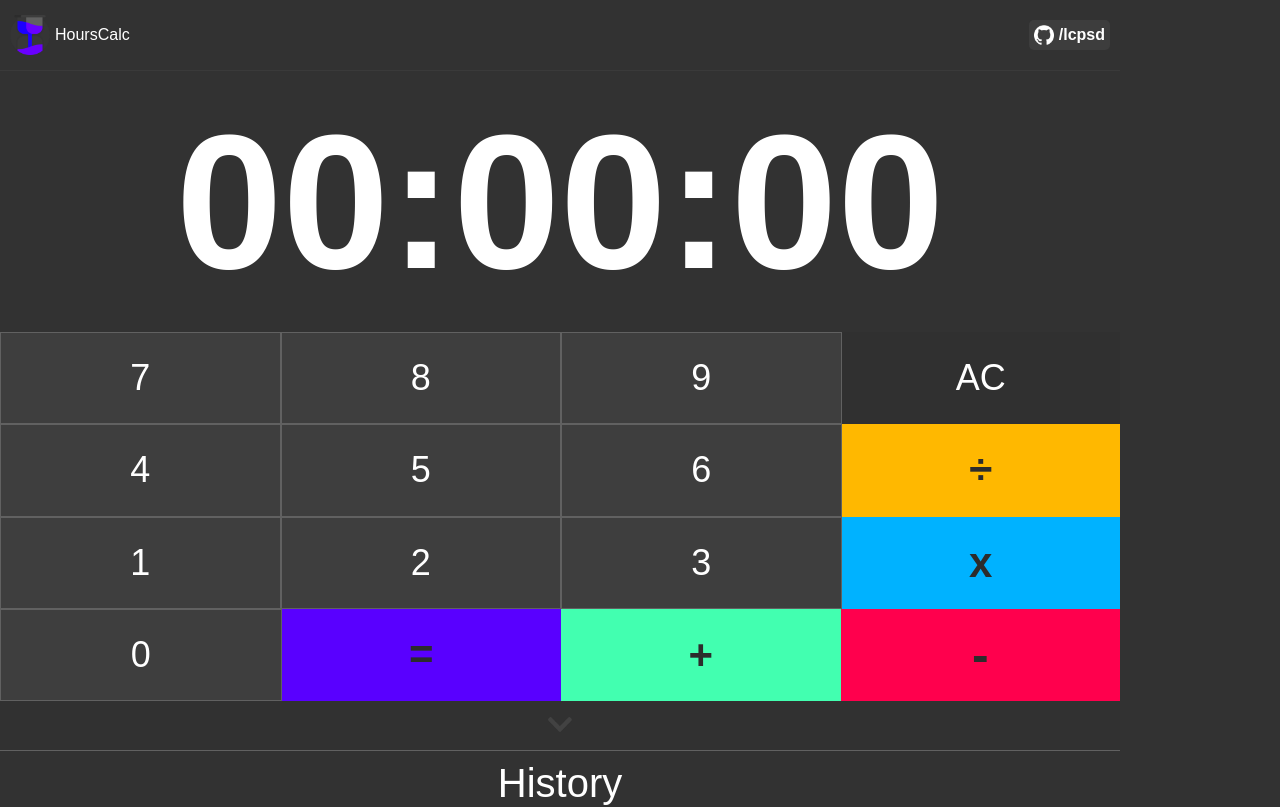
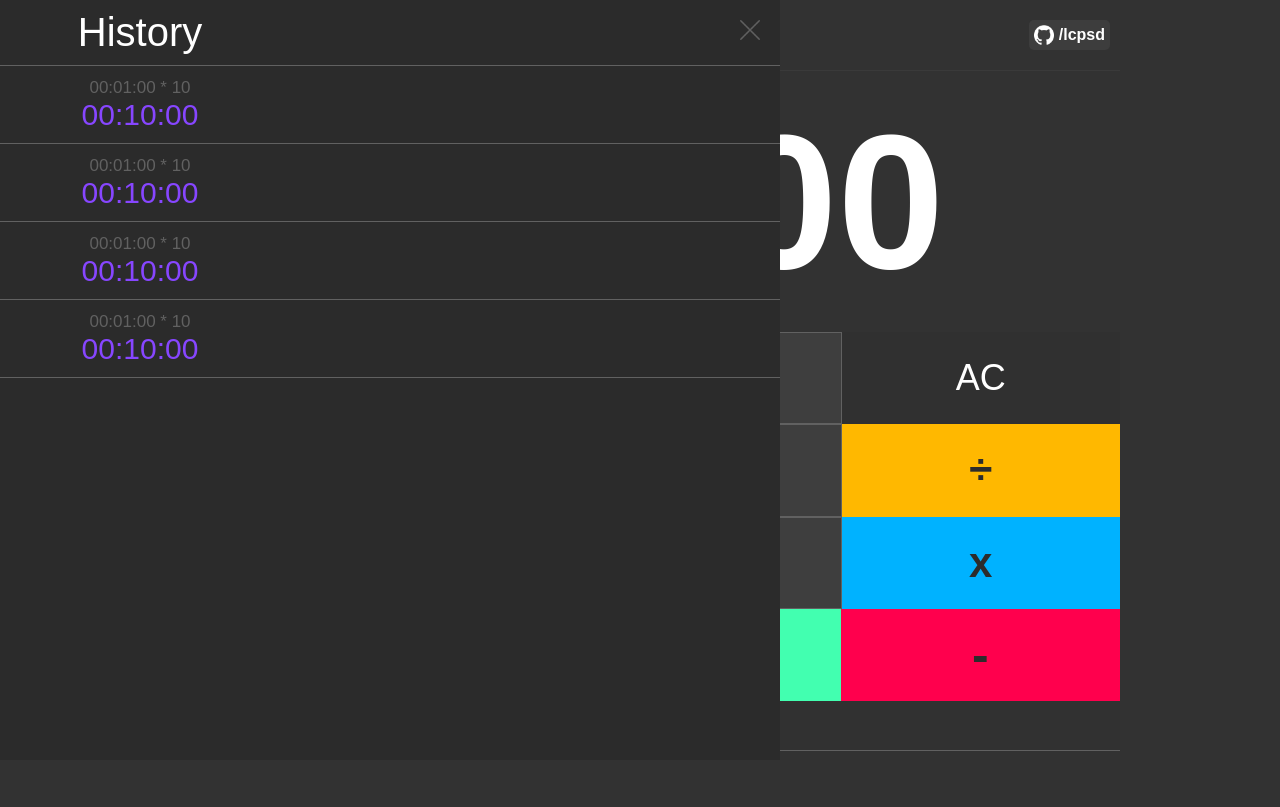
Before and after one commit to lcpsd/hours-calc, a React (Create React App) app: page / in a window 1280 px wide. Shown: the top 807 px of the page. Built offline with nearby package versions, Linux system fonts and the light colour scheme.

Commit message:
history context. ScrollScreenButton changed to ShowHistoryButton

```diff
--- a/src/App.jsx
+++ b/src/App.jsx
@@ -1,8 +1,11 @@
 import { Home } from './pages/Home';
 import './styles/global.scss'
+import {HistoryContextProvider} from './context/HistoryContext'
 
 export default function App() {
   return (
-    <Home/>
+    <HistoryContextProvider>
+      <Home/>
+    </HistoryContextProvider>
   );
 }
--- a/src/components/HistorySection.jsx
+++ b/src/components/HistorySection.jsx
@@ -1,7 +1,11 @@
 import {HistoryCard} from './HistoryCard'
+import closeIcon from '../public/close.png'
 import '../styles/historySection.scss'
+import {useHistoryHook} from '../hooks/useHistoryHook'
 
 export function HistorySection() {
+
+    const {isMenuVisible, setMenuVisibility} = useHistoryHook()
 
     const operations=[
         {
@@ -27,7 +31,11 @@ export function HistorySection() {
     ]
 
     return (
-        <div id="history-section">
+        <div id="history-section" className={isMenuVisible}>
+
+                <img id="close-icon" src={closeIcon} alt=""
+                onClick={() => setMenuVisibility('hidded')}/>
+
             <h3>History</h3>
             {
                 operations.map(({id ,operation, result}) => {
--- a/src/components/Home.jsx
+++ b/src/components/Home.jsx
@@ -1,7 +1,7 @@
 import { Navbar } from '../components/Navbar'
 import '../styles/home.scss'
 import { CalculatorSection } from './CalculatorSection'
-import { ScrollScreenButton } from './ScrollScreenButton'
+import { ShowHistoryButton } from './ShowHistoryButton'
 
 export function Home() {
 
@@ -10,7 +10,7 @@ export function Home() {
             <Navbar/>
             <main>
                 <CalculatorSection/>
-                <ScrollScreenButton/>
+                <ShowHistoryButton/>
             </main>
         </div>
     )
--- a/src/components/ScrollScreenButton.jsx
+++ /dev/null
@@ -1,11 +0,0 @@
-import arrow from '../public/arrow.png'
-import '../styles/scrollScreenButton.scss'
-
-export function ScrollScreenButton() {
-
-    return (
-        <button className="scroll-screen-button">
-            <img src={arrow} alt="" />
-        </button>
-    )
-}
--- /dev/null
+++ b/src/components/ShowHistoryButton.jsx
@@ -0,0 +1,11 @@
+import arrow from '../public/arrow.png'
+import '../styles/showHistoryButton.scss'
+
+export function ShowHistoryButton() {
+
+    return (
+        <button className="show-history-button">
+            <img src={arrow} alt="" />
+        </button>
+    )
+}
--- /dev/null
+++ b/src/context/HistoryContext.jsx
@@ -0,0 +1,14 @@
+import { createContext, useState } from "react";
+
+export const HistoryContext = createContext('')
+
+export function HistoryContextProvider(props){
+
+    const [isMenuVisible, setMenuVisibility] = useState('hidded')
+
+    return(
+        <HistoryContext.Provider value={{isMenuVisible, setMenuVisibility}}>
+            {props.children}
+        </HistoryContext.Provider>
+    )
+}
--- /dev/null
+++ b/src/hooks/useHistoryHook.js
@@ -0,0 +1,6 @@
+import { useContext } from "react";
+import { HistoryContext } from "../context/HistoryContext";
+
+export function useHistoryHook(){
+    return useContext(HistoryContext)
+}
--- a/src/pages/Home.jsx
+++ b/src/pages/Home.jsx
@@ -2,7 +2,7 @@ import { Navbar } from '../components/Navbar'
 import { Screen } from '../components/Screen'
 import {KeyboardSection} from '../components/KeyboardSection'
 import '../styles/home.scss'
-import { ScrollScreenButton } from '../components/ScrollScreenButton'
+import { ShowHistoryButton } from '../components/ShowHistoryButton'
 import { HistorySection } from '../components/HistorySection'
 
 export function Home() {
@@ -14,11 +14,12 @@ export function Home() {
                 <main>
                     <Screen/>
                     <KeyboardSection/>
-                    <ScrollScreenButton/>
+                    <ShowHistoryButton/>
                 </main>
-                <footer>
+
+                <aside>
                     <HistorySection/>
-                </footer>
+                </aside>
             </div>
         </div>
     )
--- a/src/styles/historySection.scss
+++ b/src/styles/historySection.scss
@@ -1,10 +1,29 @@
 #history-section{
+    background: #2b2b2b;
+
+    position: absolute;
     display: flex;
     flex-direction: column;
     align-items: stretch;
 
     width: 100vw;
     height: 95vh;
+    top:0;
+    left: -500px;
+
+    transition: left 0.2s ease-in-out;
+
+    &.visible{
+        left: 0px;
+    }
+
+    #close-icon{
+        position: absolute;
+        height: 20px;
+        width: 20px;
+        right: 20px;
+        top: 20px;
+    }
 
     h3{
         text-align: center;
--- a/src/styles/home.scss
+++ b/src/styles/home.scss
@@ -17,7 +17,7 @@
             flex-direction: column;
         }
 
-        footer{
+        aside{
             flex: 1;
         }
 
--- a/src/styles/scrollScreenButton.scss
+++ b/src/styles/showHistoryButton.scss
@@ -1,4 +1,4 @@
-.scroll-screen-button{
+.show-history-button{
     height: 50px;
 
     background: #313131;
```
Also changed, not shown: src/public/close.png (added), src/public/history.png (added).
